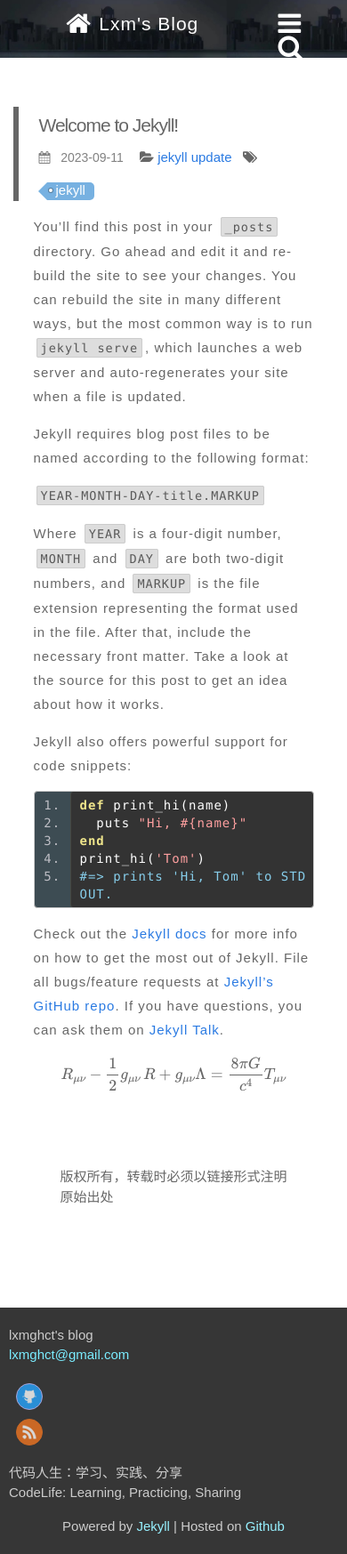
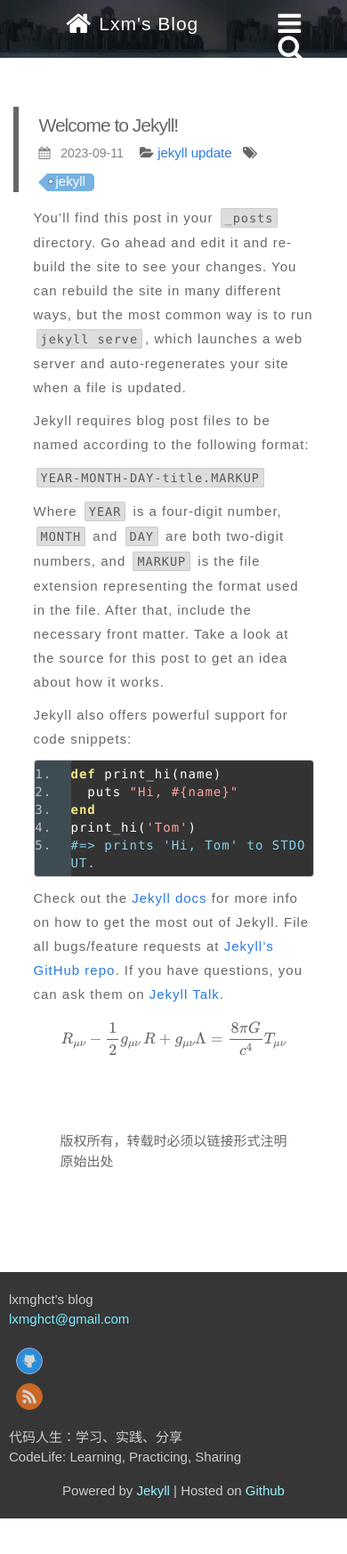
Before and after one commit to lxmghct/lxmghct.github.io, a Jekyll site: the page built from _posts/2023-09-11-welcome-to-jekyll.markdown, in a window 390 px wide. Shown: the whole page at 89% size. Built offline with Jekyll 4.4.1, drawn with Linux system fonts in a browser that asks for light colours; formulas are drawn with MathJax 3; after the commit the page ends 1707 px from its top, so only the background shows below that.

Commit message:
Update: 样式调整

```diff
--- a/assets/css/layouts/default.css
+++ b/assets/css/layouts/default.css
@@ -1,71 +1,3 @@
-/**
- * _layouts public css
- */
-
-/* Posts */
-.post-content {
-	line-height: 1.8em;
-	letter-spacing: 1px;
-}
-
-.post-header {
-	margin-top: 1em;
-	margin-bottom: 1em;
-	border-left: 6px solid;
-	margin-left: -3em;
-	padding-left: 3em;
-}
-
-@media (max-width: 992px) {
-	.post-header {
-		margin-left: -1.5em;
-		padding-left: 1.5em;
-	}
-}
-
-
-.post-title {
-	font-size: 2em;
-	padding-top: 10px;
-	letter-spacing: -1px;
-	line-height: 1;
-}
-
-@media (max-width: 992px) {
-	.post-title {
-		font-size: 1.4em;
-	}
-}
-
-.post-content h1,
-.post-content h2,
-.post-content h3,
-.post-content h4,
-.post-content h5,
-.post-content h6 {
-	/* border-radius: 5px; */
-	/* color: white; */
-	/* font-family: "微软雅黑" , "宋体" , "黑体" ,Arial; */
-	font-size: 1.3em;
-	letter-spacing: 1px;
-	font-weight: 700;
-	margin: 1em 0 1em 0;
-	padding: 5px 5px 5px 15px;
-	border-left: 4px solid #3B95B8;
-	border-bottom: 1px solid #3B95B8;
-}
-
-.post-content h2,
-.post-content h3,
-.post-content h4,
-.post-content h5,
-.post-content h6 {
-	font-size: 1.15em;
-	width: 80%;
-	padding: 5px 5px 5px 15px;
-}
-
-/* end _layouts public css */
 
 /**
  * _layouts/default.html
--- a/assets/css/layouts/post.css
+++ b/assets/css/layouts/post.css
@@ -1,6 +1,91 @@
 /**
  * _layout/post.html
  */
+h1,h2,h3,h4,h5,h6,
+p,blockquote,pre,
+dl,dd,ol,ul,figure {
+    padding: 0;
+}
+img {
+    max-width: 100%;
+    vertical-align: middle;
+}
+figure>img {
+    display: block;
+}
+figcaption {
+    font-size: 14px;
+}
+.post-content ul {
+    margin-left: 20px;
+    list-style: square;
+}
+.post-content ol {
+    margin-left: 20px;
+    list-style: decimal;
+}
+.post-content li>ul {
+    list-style: circle;
+}
+.post-content li>ol {
+    list-style: lower-latin;
+}
+a {
+    color: #2a7ae2;
+    text-decoration: none;
+    cursor: pointer;
+}
+a:visited {
+    color: #1756a9;
+    text-decoration: none;
+}
+a:hover {
+    color: #111;
+    text-decoration: none;
+}
+blockquote {
+    color: #828282;
+    line-height: 1.8em;
+    border-left: 4px solid #e8e8e8;
+    padding-left: 15px;
+    font-size: 1em;
+}
+blockquote> :last-child {
+    margin-bottom: 0;
+}
+.post-content h1 {
+    font-size: 1.5em;
+}
+.post-content h2 {
+    font-size: 1.4em;
+}
+.post-content h3 {
+    font-size: 1.3em;
+}
+.post-content h4 {
+    font-size: 1.2em;
+}
+.post-content h5 {
+    font-size: 1.1em;
+}
+
+.post-content h1,
+.post-content h2,
+.post-content h3,
+.post-content h4,
+.post-content h5,
+.post-content h6 {
+	/* border-radius: 5px; */
+	/* color: white; */
+	/* font-family: "微软雅黑" , "宋体" , "黑体" ,Arial; */
+	padding: 5px 5px 5px 15px;
+	border-left: 4px solid #3B95B8;
+	border-bottom: 1px solid #3B95B8;
+    width: 80%;
+    font-weight: 700;
+}
+
+
 .index-post-tag a {
     background-color: #77b1e1;
     display: inline-block;
@@ -37,6 +122,39 @@
     position: absolute;
     top: 7px;
     left: 2px;
+}
+
+.post-content {
+	line-height: 1.8em;
+	letter-spacing: 1px;
+}
+
+.post-header {
+	margin-top: 1em;
+	margin-bottom: 1em;
+	border-left: 6px solid;
+	margin-left: -3em;
+	padding-left: 3em;
+}
+
+@media (max-width: 992px) {
+	.post-header {
+		margin-left: -1.5em;
+		padding-left: 1.5em;
+	}
+}
+
+.post-title {
+	font-size: 2em;
+	padding-top: 10px;
+	letter-spacing: -1px;
+	line-height: 1;
+}
+
+@media (max-width: 992px) {
+	.post-title {
+		font-size: 1.4em;
+	}
 }
 
 .index-post-tag a:visited {
@@ -89,12 +207,18 @@
 
 .toc-container li a {
     text-decoration: none;
-    color: #666666;
+    color: #2f7ca2;
 }
+
 .toc-container li a:visted {
-    color: #666666;
+    color: #2f7ca2;
 }
+
 .toc-container li a:hover {
     text-decoration: underline;
     font-weight: bold;
 }
+
+.toc-container .root-toc {
+    font-weight: 600;
+}
--- a/assets/css/main.css
+++ b/assets/css/main.css
@@ -8,94 +8,12 @@
 	line-height: 1.5;
 	font-weight: 300;
 	color: rgba(0, 0, 0, 0.6);
-}
-
-h1,
-h2,
-h3,
-h4,
-h5,
-h6,
-p,
-blockquote,
-pre,
-dl,
-dd,
-ol,
-ul,
-figure {
-	margin-bottom: 15px;
-	padding: 0;
+	scroll-behavior: smooth;
 }
 
 hr {
 	margin: 0;
 	padding: 0;
-}
-
-img {
-	max-width: 100%;
-	vertical-align: middle;
-}
-
-figure>img {
-	display: block;
-}
-
-figcaption {
-	font-size: 14px;
-}
-
-ul,
-ol {
-	margin-left: 30px;
-}
-
-ul,
-ol li {
-	list-style-type: decimal;
-}
-
-li>ul,
-li>ol {
-	margin-bottom: 0;
-}
-
-h1,
-h2,
-h3,
-h4,
-h5,
-h6 {
-	font-weight: 300;
-}
-
-a {
-	color: #2a7ae2;
-	text-decoration: none;
-	cursor: pointer;
-}
-
-a:visited {
-	color: #1756a9;
-	text-decoration: none;
-}
-
-a:hover {
-	color: #111;
-	text-decoration: none;
-}
-
-blockquote {
-	color: #828282;
-	line-height: 1.8em;
-	border-left: 4px solid #e8e8e8;
-	padding-left: 15px;
-	font-size: 1em;
-}
-
-blockquote> :last-child {
-	margin-bottom: 0;
 }
 
 /* end basic elements */
--- a/assets/js/main.js
+++ b/assets/js/main.js
@@ -16,7 +16,6 @@
     $("pre").addClass("prettyprint linenums");
     prettyPrint();
 
-    $("a#single_image").fancybox();
     $("a.group").fancybox({
       transitionIn: "elastic",
       transitionOut: "elastic",
@@ -36,39 +35,14 @@
   });
 
   $(document).on("pjax:complete", function () {
-
     $("pre").addClass("prettyprint linenums");
-
     prettyPrint();
-
     $(".pjax_loading").css("display", "none");
-
-    $(".bookpiclist .bookpic").hover(
-      function () {
-        $(this).find(".booklabel").stop().animate({ bottom: 0 }, 200);
-        $(this).find("img").stop().animate({ top: -30 }, 500);
-      },
-      function () {
-        $(this).find(".booklabel").stop().animate({ bottom: -40 }, 200);
-        $(this).find("img").stop().animate({ top: 0 }, 300);
-      }
-    );
   });
 
   $(".circle").load(function () {
     $(".circle").addClass("show");
   });
-
-  $(".bookpiclist .bookpic").hover(
-    function () {
-      $(this).find(".booklabel").stop().animate({ bottom: 0 }, 200);
-      $(this).find("img").stop().animate({ top: -30 }, 500);
-    },
-    function () {
-      $(this).find(".booklabel").stop().animate({ bottom: -40 }, 200);
-      $(this).find("img").stop().animate({ top: 0 }, 300);
-    }
-  );
 
   $("a").click(function (event) {
     const href = $(this).attr("href");
@@ -91,12 +65,9 @@
       showSearchContainer();
     }
   });
-  $("#header-search i").click(function () {
-    showSearchContainer();
-  });
-  $(".header-hidden-buttons .search-icon").click(function () {
-    showSearchContainer();
-  });
+  $("#header-search i").click(showSearchContainer);
+  $(".header-hidden-buttons .search-icon").click(showSearchContainer);
+  $(".header-hidden-buttons .fa-search").click(showSearchContainer);
 
   // 遮罩层点击
   $(".search-mask").click(function () {
```
Also changed, not shown: _layouts/post.html (+5 -25 lines).
